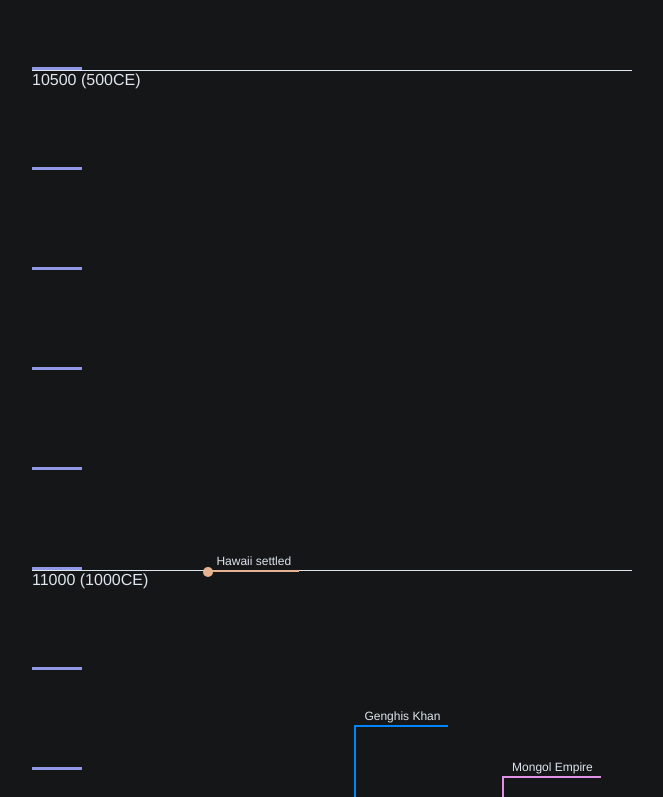
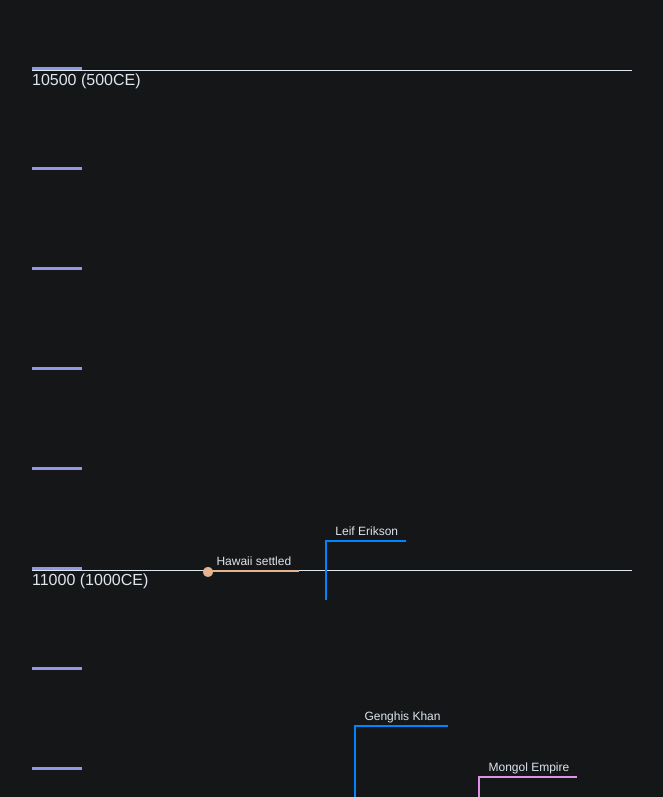
Before and after one commit to andrewlaskey/history-timeline, a Vue app: page / in a window 1280 px wide. Shown: the part 10609-11406 px from the top of the page, without its empty margins (308-971 px from the left). Built offline with nearby package versions, Linux system fonts and the light colour scheme.

Commit message:
Add Leif Erickson

```diff
--- a/src/data/people.ts
+++ b/src/data/people.ts
@@ -89,4 +89,12 @@ export const people: DataPoint[] = [
     category: Category.PERSON,
     range: 72
   },
+  {
+    label: 'Leif Erikson',
+    link: 'https://en.wikipedia.org/wiki/Leif_Erikson',
+    year: '970 CE',
+    kind: Kind.RANGE,
+    category: Category.PERSON,
+    range: 50
+  },
 ];
```
